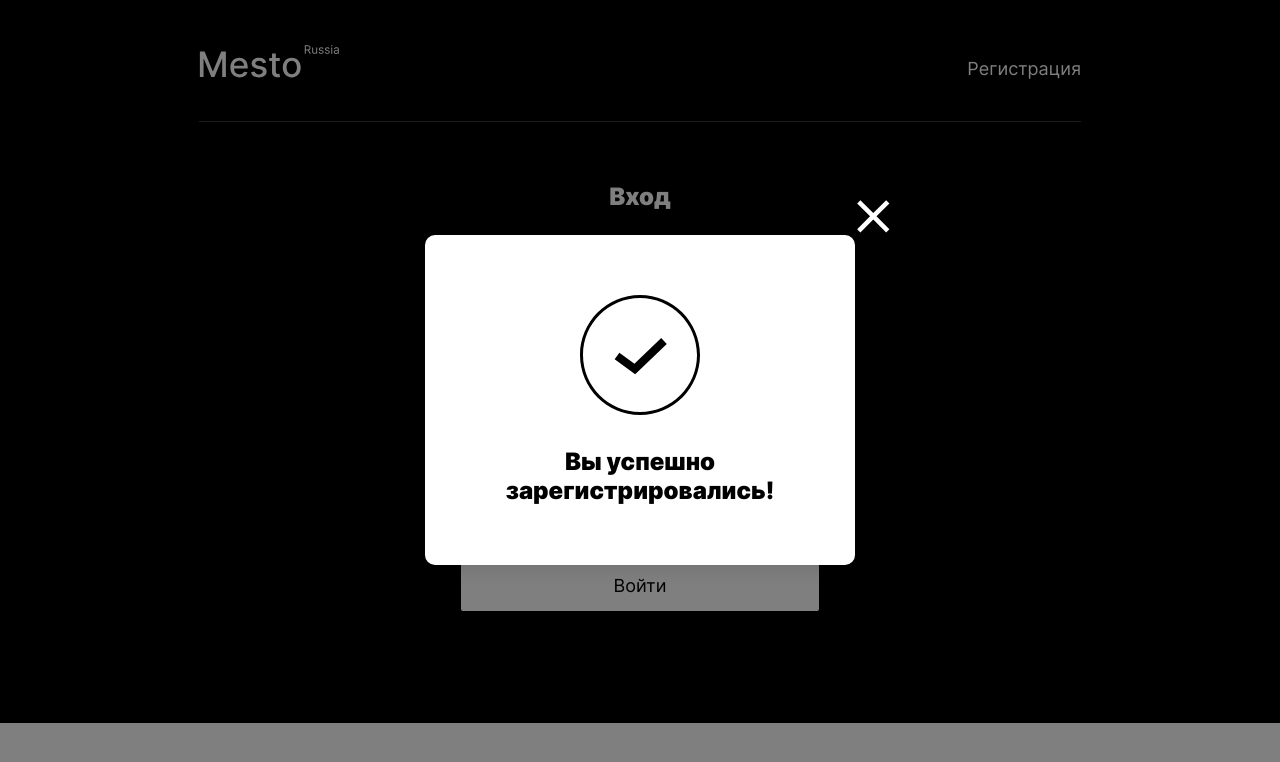
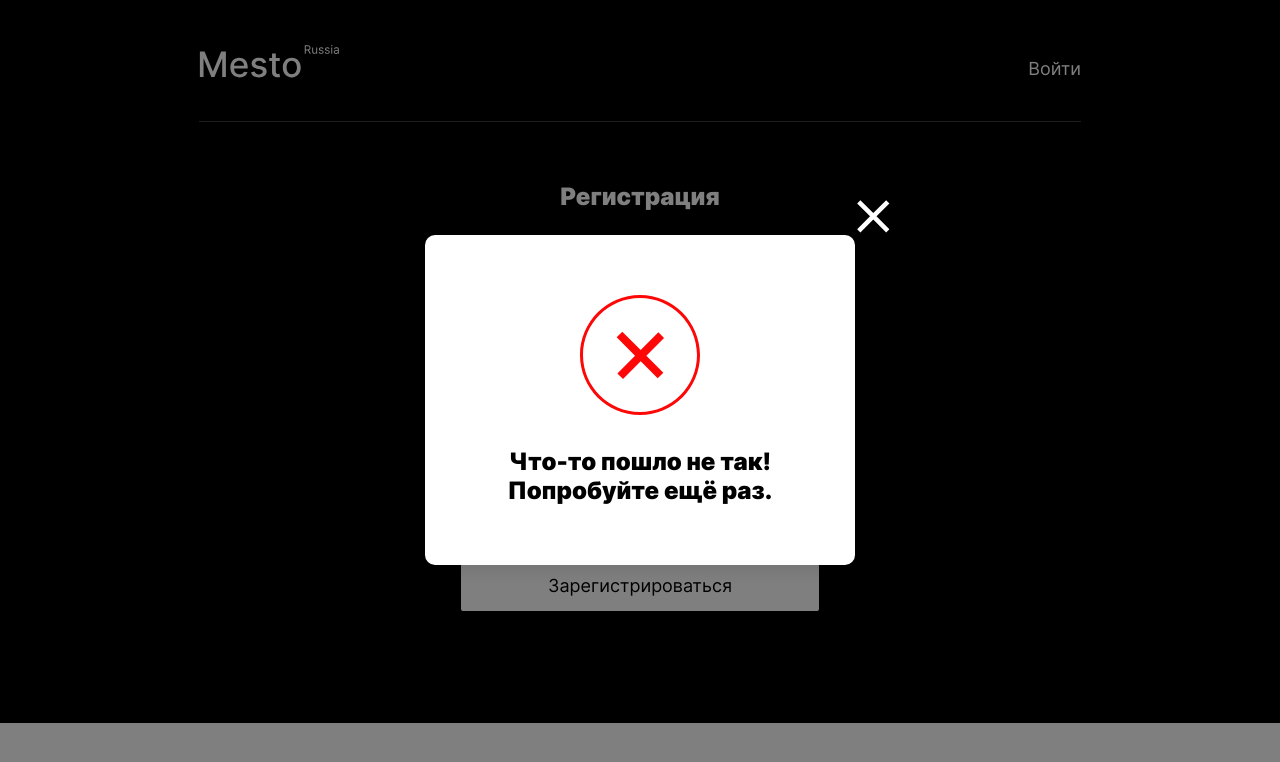
Before and after one commit to DaniyarOtynshin/react-mesto-auth, a React (Create React App) app: page /sign-up in a window 1280 px wide. Before the commit this address led to /sign-in. Shown: the top 762 px of the page. Built offline with nearby package versions, Linux system fonts and the light colour scheme; no server answers.

Commit message:
bugfix: implement Switch

```diff
--- a/src/components/App.js
+++ b/src/components/App.js
@@ -1,5 +1,5 @@
 import { useEffect, useState } from 'react';
-import { Route, useHistory } from 'react-router-dom';
+import { Route, Switch, useHistory } from 'react-router-dom';
 import Header from './Header';
 import Footer from './Footer';
 import Main from './Main';
@@ -25,8 +25,6 @@ function App() {
   const [isEditProfilePopupOpen, setIsEditProfilePopupOpen] = useState(false);
   const [isAddPlacePopupOpen, setIsAddPlacePopupOpen] = useState(false);
   const [isEditAvatarPopupOpen, setIsEditAvatarPopupOpen] = useState(false);
-  const [isLoginPopupOpen, setIsLoginPopupOpen] = useState(false);
-  const [isRegisterPopupOpen, setIsRegisterPopupOpen] = useState(false);
   const [selectedCard, setSelectedCard] = useState({})
   const [cards, setCards] = useState([]);
 
@@ -36,14 +34,6 @@ function App() {
 
   function handleEditAvatarClick() {
     setIsEditAvatarPopupOpen(true);
-  }
-
-  function handleLoginClick() {
-    setIsLoginPopupOpen(true);
-  }
-
-  function handleRegisterClick() {
-    setIsRegisterPopupOpen(true);
   }
 
   function handleEditProfileClick() {
@@ -148,7 +138,8 @@ function App() {
     <CurrentUserContext.Provider value={currentUser}>
       <div className="page">
         <div className="page__container">
-          <Header />
+          <Header loggedIn={loggedIn} email={email} />
+          <Switch>
             <ProtectedRoute exact path='/'
               loggedIn={loggedIn}
               onEditProfile={handleEditProfileClick}
@@ -159,18 +150,9 @@ function App() {
               onCardLike={handleCardLike}
               onCardDelete={handleCardDelete}
               component={Main} />
-          <Route path='/sign-in' render={
-            () => <Login
-              isOpen={isLoginPopupOpen}
-              onClose={closeAllPopups}
-              handleLogin={handleLogin} />
-          } />
-          <Route path='/sign-up' render={
-            () => <Register
-              isOpen={isRegisterPopupOpen}
-              onClose={closeAllPopups}
-              handleRegister={handleRegister} />
-          } />
+            <Route path='/sign-in' render={() => <Login />} />
+            <Route path='/sign-up' render={() => <Register />} />
+          </Switch>
           <EditProfilePopup isOpen={isEditProfilePopupOpen} onClose={closeAllPopups} onUpdateUser={handleUpdateUser} />
           <AddPlacePopup isOpen={isAddPlacePopupOpen} onClose={closeAllPopups} onAddPlace={handleAddPlace} />
           <EditAvatarPopup isOpen={isEditAvatarPopupOpen} onClose={closeAllPopups} onUpdateAvatar={handleUpdateAvatar} />
--- a/src/components/Header.js
+++ b/src/components/Header.js
@@ -1,11 +1,11 @@
 import React from 'react';
 import logoPath from '../images/Logo.svg';
 
-function Header() {
+function Header(props) {
     return (
         <header className="header page__header">
             <img src={logoPath} alt="логотип" className="header__logo" />
-            <p className="header__auth">Регистрация</p>
+            <p className="header__auth">{props.loggedIn ? props.email : 'Войти'}</p>
         </header>
     )
 }
--- a/src/components/InfoTooltip.js
+++ b/src/components/InfoTooltip.js
@@ -6,8 +6,16 @@ const InfoTooltip = (props) => {
         <div className="popup popup_active">
             <div className="popup-infotooltip">
                 <button className="popup__button" />
-                <img alt="Успешно!" className="popup-infotooltip__union" src={unionPathSuccess} />
-                <h1 className="popup-infotooltip__text">Вы успешно зарегистрировались!</h1>
+                <img alt="Успешно!" className="popup-infotooltip__union" src={
+                    props.success
+                    ? unionPathSuccess
+                    : unionPathReject}
+                />
+                <h1 className="popup-infotooltip__text">{
+                    props.success
+                    ? 'Вы успешно зарегистрировались!'
+                    : 'Что-то пошло не так! Попробуйте ещё раз.'}
+                </h1>
             </div>
         </div>
 
--- a/src/components/Login.js
+++ b/src/components/Login.js
@@ -29,7 +29,6 @@ const Login = (props) => {
     function handlePassword(e) {
         setPassword(e.target.value);
     }
-    console.log('login')
     return (
         <section className="login">
             <h1 className="login__title">Вход</h1>
--- a/src/components/ProtectedRoute.js
+++ b/src/components/ProtectedRoute.js
@@ -1,13 +1,12 @@
-import React from 'react';
 import { Route, Redirect } from "react-router-dom";
 
 const ProtectedRoute = ({ component: Component, ...props }) => {
     return (
         <Route>
         {
-          () => props.loggedIn ? <Component {...props} /> : <Redirect to="/sign-in" />
+            () => props.loggedIn ? <Component {...props} /> : <Redirect to="/sign-in" />
         }
-      </Route>
+        </Route>
     )
 };
 
--- a/src/components/Register.js
+++ b/src/components/Register.js
@@ -1,5 +1,4 @@
 import { useState } from 'react';
-import PopupWithForm from './PopupWithForm';
 
 const Register = (props) => {
     const [email, setEmail] = useState('');
@@ -32,16 +31,14 @@ const Register = (props) => {
     }
 
     return (
-        <PopupWithForm name="register" isOpen={props.isOpen} title="Регистрация" onClose={handleClose} buttonText="Register" onSubmit={handleRegisterSubmit}>
-            <section className="popup__section">
-                <input type="text" minLength="2" maxLength="30" name="email" id="title-input" required placeholder="Почта" className="popup__input" value={email} onChange={handleRegister} />
-                <span className="popup__input-error" id="title-input-error"></span>
-            </section>
-            <section className="popup__section">
-                <input type="password" name="password" id="link-input" required placeholder="Пароль" className="popup__input" value={password} onChange={handlePassword} />
-                <span className="popup__input-error" id="link-input-error"></span>
-            </section>
-        </PopupWithForm>
+        <section className="login">
+            <h1 className="login__title">Регистрация</h1>
+            <form className="login__form">
+            <input type="url" placeholder="Email" className="login__input"></input>
+            <input type="password" placeholder="Пароль" className="login__input"></input>
+            <button className="login__button">Зарегистрироваться</button>
+            </form>
+        </section>
     )
 }
 
```
Also changed, not shown: 1 other file (tests, documents, lock files or other folders). Lines whose indentation alone changed are shown as unchanged.
